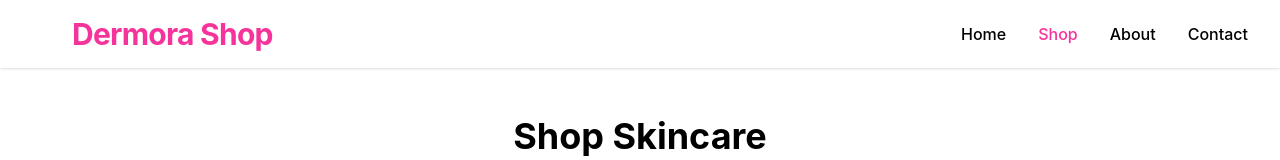
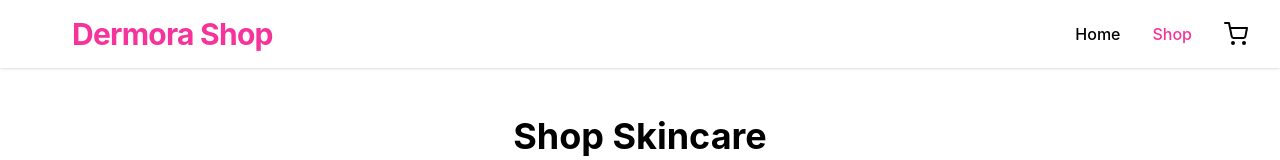
Before and after one commit to denniesia/dermoraShop, a React (Vite) app: page /shop in a window 1280 px wide. Shown: the top 160 px of the page. Built offline with nearby package versions, Linux system fonts and the light colour scheme; no server answers.

Commit message:
add cart icon

```diff
--- a/package.json
+++ b/package.json
@@ -13,6 +13,7 @@
     "@tailwindcss/vite": "^4.2.2",
     "react": "^19.2.4",
     "react-dom": "^19.2.4",
+    "react-icons": "^5.6.0",
     "react-router": "^7.14.0",
     "tailwindcss": "^4.2.2"
   },
--- a/src/components/Header.jsx
+++ b/src/components/Header.jsx
@@ -1,19 +1,20 @@
+import { FiShoppingCart } from "react-icons/fi";
+
 export default function Header() {
     return (
         <header className="sticky top-0 bg-white/80 backdrop-blur z-50 flex items-center justify-between px-8 py-4 shadow-sm">
             <a href="/"><h1 className="text-3xl font-bold tracking-tight text-pink-500 ml-10">Dermora Shop</h1></a>
-            <nav className="space-x-8 text-m font-medium">
+            <nav className="flex items-center gap-8 text-md font-medium">
                 <a href="/" className="hover:text-pink-500">
                     Home
                 </a>
-                <a href="/shop" className="hover:text-black text-pink-500">
+
+                <a href="/shop" className="text-pink-500 hover:text-black">
                     Shop
                 </a>
-                <a href="#about" className="hover:text-pink-500">
-                    About
-                </a>
-                <a href="#contact" className="hover:text-pink-500">
-                    Contact
+
+                <a href="#" className="flex items-center gap-2 hover:text-pink-500">
+                    <FiShoppingCart className="w-6 h-6 " />
                 </a>
             </nav>
         </header>
```
Also changed, not shown: 1 other file (tests, documents, lock files or other folders).
